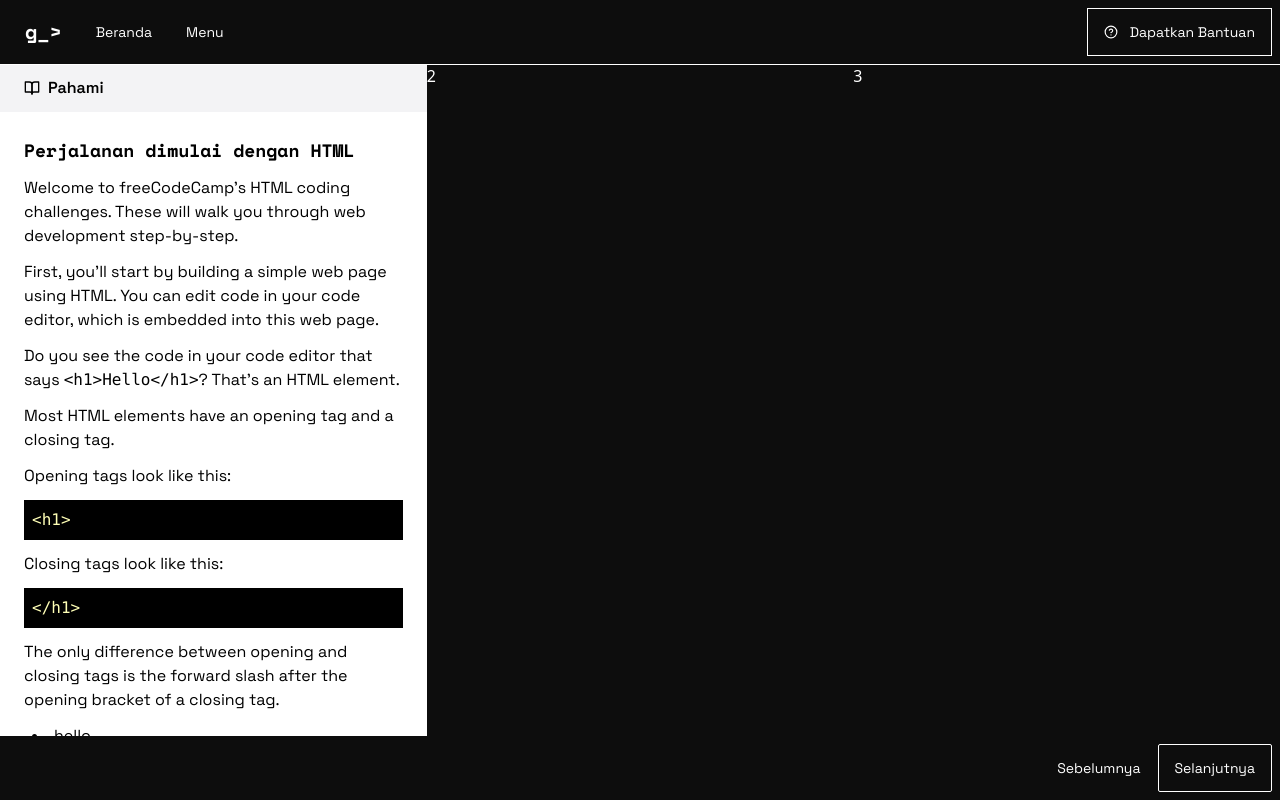
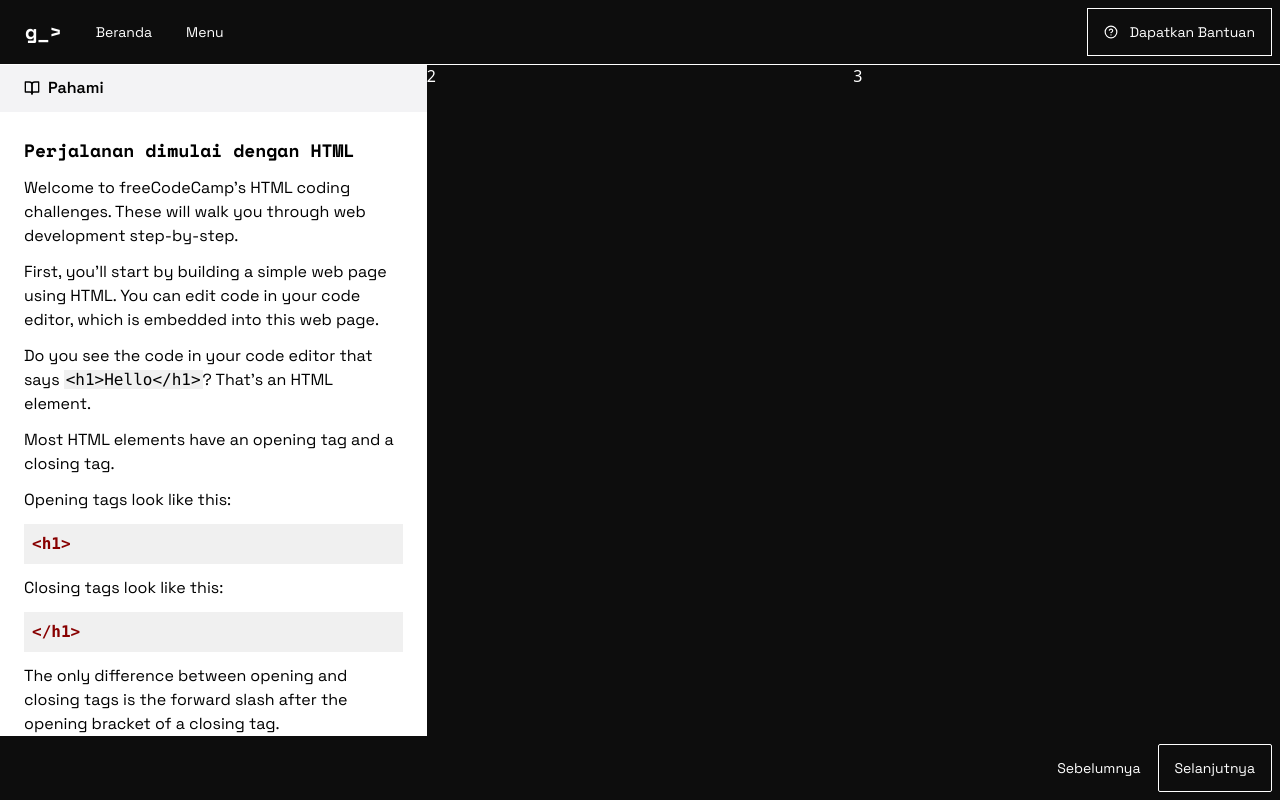
Before and after one commit to ngodingorg/ngodingorg-archive, a Next.js app: page / in a window 1280 px wide. Built offline with nearby package versions, Linux system fonts and the light colour scheme.

Commit message:
fix(md): fix inline code block

```diff
--- a/pages/index.tsx
+++ b/pages/index.tsx
@@ -5,7 +5,7 @@ import BottomBar from "../components/navigations/BottomBar";
 import ReactMarkdown from "react-markdown";
 import matter from "gray-matter";
 import { default as SyntaxHighlighter } from "react-syntax-highlighter";
-import { irBlack } from "react-syntax-highlighter/dist/cjs/styles/hljs";
+import { defaultStyle } from "react-syntax-highlighter/dist/cjs/styles/hljs";
 import { FiBookOpen } from "react-icons/fi";
 
 const Home: NextPage = ({ content }: any) => {
@@ -62,7 +62,7 @@ function MarkdownSection({ content }: any) {
             <SyntaxHighlighter
               className="mb-3"
               // @ts-ignore
-              style={irBlack}
+              style={defaultStyle}
               language={match[1]}
               PreTag="div"
               {...props}
@@ -70,7 +70,15 @@ function MarkdownSection({ content }: any) {
               {String(children).replace(/\n$/, "")}
             </SyntaxHighlighter>
           ) : (
-            <code className={className} {...props}>
+            <code
+              className={className}
+              style={{
+                backgroundColor: "#F0F0F0",
+                paddingLeft: 2,
+                paddingRight: 2,
+              }}
+              {...props}
+            >
               {children}
             </code>
           );
```
